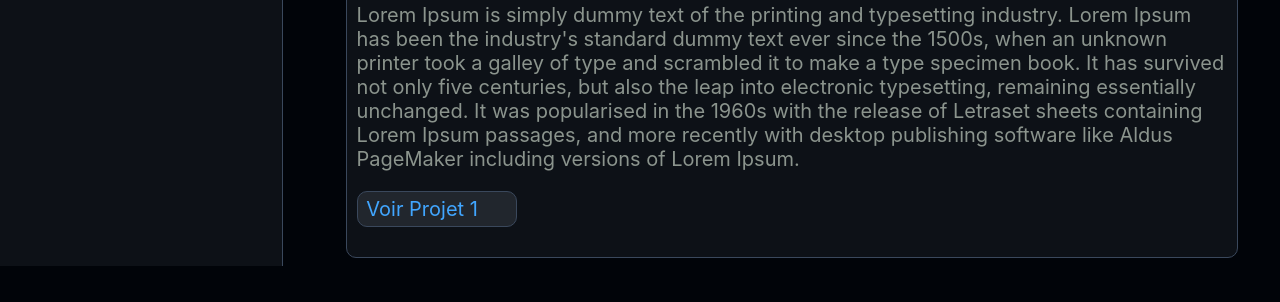
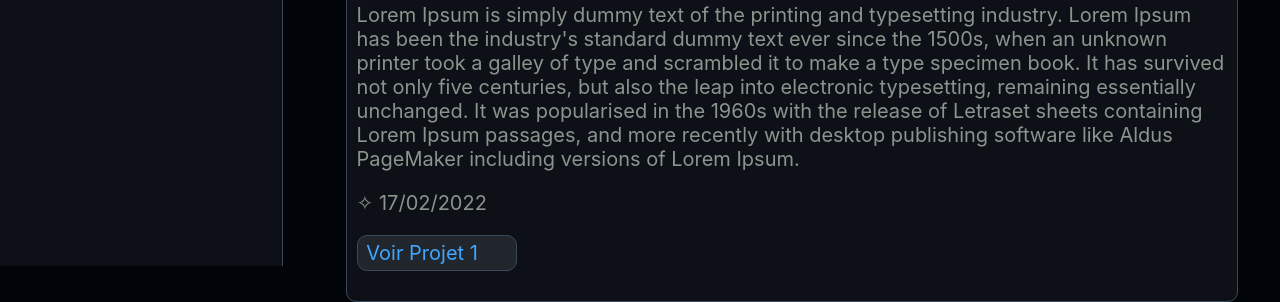
Before and after one commit to Diduck/ProjectMain, a plain HTML site: page index.html in a window 1280 px wide. Shown: the part 534-836 px from the top of the page. Before the commit the page ends 800 px from the top, so only its background shows below. Drawn offline with Linux system fonts and the light colour scheme.

Commit message:
add date for project exemple

```diff
--- a/index.html
+++ b/index.html
@@ -34,6 +34,7 @@
         <div class="BoxPAGE">
             <h1>What is Lorem Ipsum?</h1>
             <p class="gray">Lorem Ipsum is simply dummy text of the printing and typesetting industry. Lorem Ipsum has been the industry's standard dummy text ever since the 1500s, when an unknown printer took a galley of type and scrambled it to make a type specimen book. It has survived not only five centuries, but also the leap into electronic typesetting, remaining essentially unchanged. It was popularised in the 1960s with the release of Letraset sheets containing Lorem Ipsum passages, and more recently with desktop publishing software like Aldus PageMaker including versions of Lorem Ipsum.</p>
+            <p class="gray"> ✧ 17/02/2022</p>
             <a href="#"><div><p class="NormalBoxPAGE">Voir Projet 1</p></div></a>
         </div>
 
```
